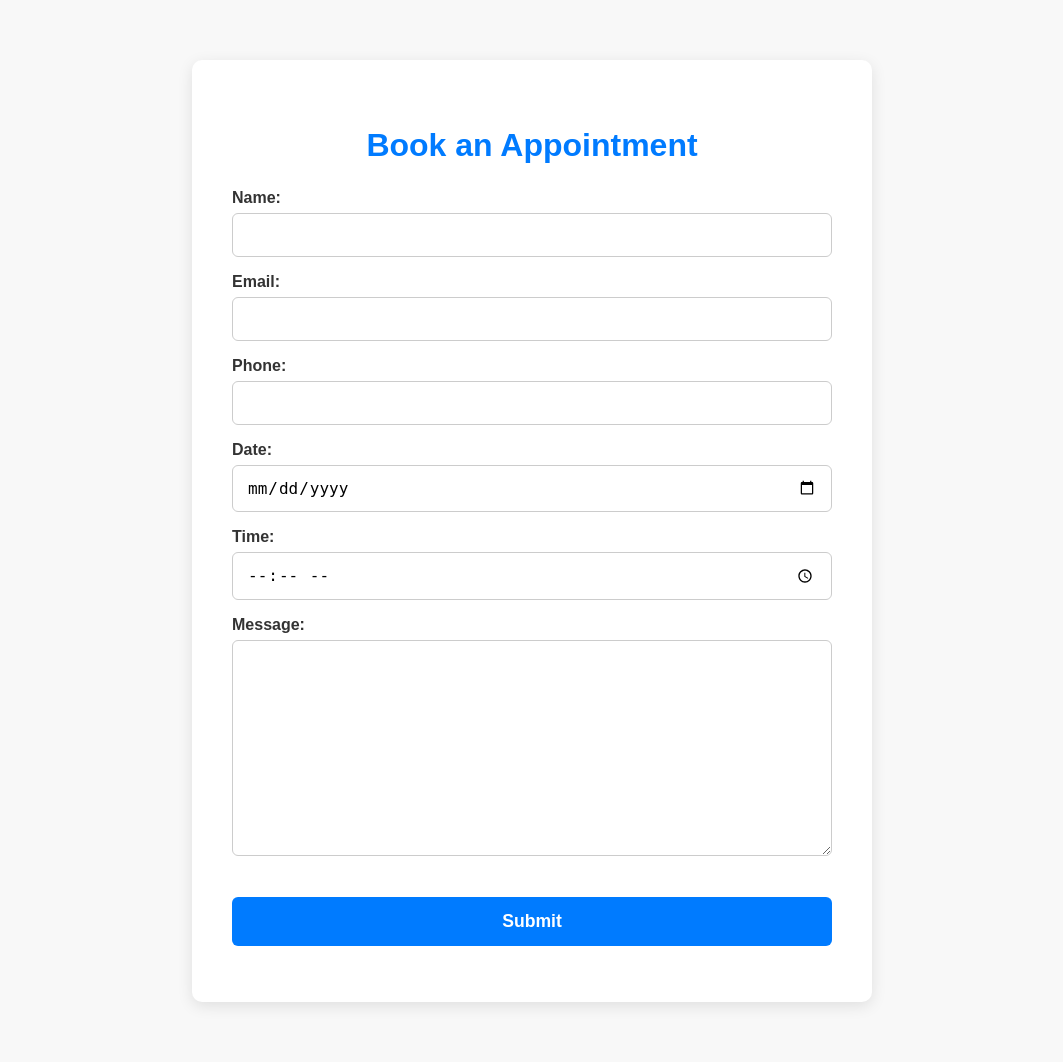
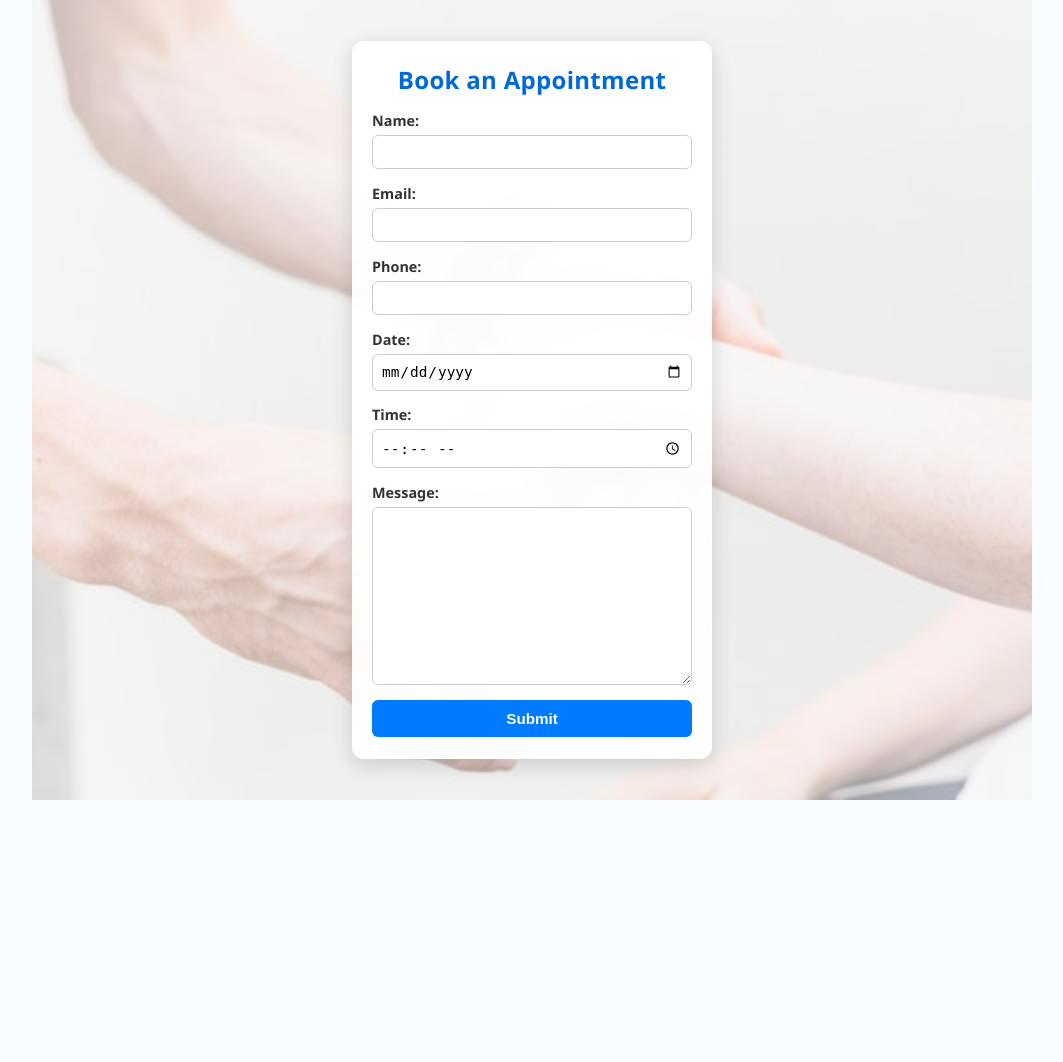
Before and after one commit to godwinumosen/cecy, a Django app: page /book/ in a window 1280 px wide. Shown: the whole page, without its empty margins (108-1171 px from the left). After the commit the page ends 800 px from the top, so only its background shows below. Run offline with Django 5.2, Linux system fonts and the light colour scheme.

```diff
--- a/templates/ce_cypharm/book_appointment.html
+++ b/templates/ce_cypharm/book_appointment.html
@@ -1,108 +1,124 @@
+{% load static %}
 <html>
 <head>
   <title>Book an Appointment</title>
   <meta name="viewport" content="width=device-width, initial-scale=1.0">
-
   <style>
-        /* General Styling */
-        body {
-            font-family: Arial, sans-serif;
-            background: #f8f8f8;
+    * {
+      box-sizing: border-box;
       margin: 0;
       padding: 0;
     }
 
+    body {
+      font-family: 'Segoe UI', Arial, sans-serif;
+      background: url("{% static 'img/images/blog-1.jpg' %}") no-repeat center center;
+      background-size: contain;
+      background-attachment: fixed;
+      background-color: #f2f8ff;
+      min-height: 100vh;
+      display: flex;
+      align-items: center;
+      justify-content: center;
+      padding: 20px;
+      position: relative;
+    }
+
+    .overlay {
+      position: absolute;
+      inset: 0;
+      background: rgba(255, 255, 255, 0.6);
+      z-index: 0;
+    }
+
     .container {
-            max-width: 600px;
-            width: 90%;
-            margin: 60px auto;
-            background: white;
-            padding: 40px;
-            border-radius: 10px;
-            box-shadow: 0 4px 15px rgba(0,0,0,0.1);
-            transition: all 0.3s ease;
+      position: relative;
+      z-index: 1;
+      max-width: 360px; /* 👈 smaller width */
+      width: 100%;
+      background: rgba(255, 255, 255, 0.95);
+      border-radius: 12px;
+      box-shadow: 0 6px 20px rgba(0, 0, 0, 0.15);
+      padding: 22px 20px; /* 👈 reduced padding */
+      backdrop-filter: blur(6px);
+      animation: fadeIn 0.8s ease;
     }
 
     h2 {
       text-align: center;
-            color: #007bff;
-            font-size: 2rem;
-            margin-bottom: 25px;
+      color: #0069d9;
+      font-size: 1.5rem; /* 👈 smaller heading */
+      margin-bottom: 15px;
+      letter-spacing: 0.3px;
+    }
+
+    /* Add a little space above first label (Name) */
+    .container form label:first-of-type {
+      margin-top: 15px;
+      display: block;
     }
 
     label {
       display: block;
-            margin-top: 15px;
-            font-weight: bold;
-            font-size: 1rem;
+      margin-top: 10px;
+      font-weight: 600;
+      font-size: 0.9rem; /* 👈 slightly smaller font */
       color: #333;
     }
 
     input, textarea, select {
       width: 100%;
-            padding: 12px 14px;
-            margin-top: 6px;
+      padding: 8px;
+      margin-top: 5px;
       border: 1px solid #ccc;
       border-radius: 6px;
-            font-size: 1rem;
-            box-sizing: border-box;
+      font-size: 0.9rem; /* 👈 smaller text */
+      transition: all 0.2s ease;
     }
 
     input:focus, textarea:focus, select:focus {
       border-color: #007bff;
+      box-shadow: 0 0 5px rgba(0, 123, 255, 0.3);
       outline: none;
-            box-shadow: 0 0 4px rgba(0,123,255,0.3);
     }
 
     button {
       width: 100%;
-            margin-top: 25px;
-            padding: 14px;
+      margin-top: 15px;
+      padding: 10px;
       background: #007bff;
       color: white;
-            font-size: 1.1rem;
+      font-size: 0.95rem;
       font-weight: bold;
       border: none;
       border-radius: 6px;
       cursor: pointer;
-            transition: background 0.3s ease;
+      transition: background 0.3s ease, transform 0.1s;
     }
 
     button:hover {
       background: #0056b3;
+      transform: translateY(-1px);
     }
 
-        /* ✅ Responsive for Mobile */
-        @media (max-width: 600px) {
-            body {
-                background: white;
+    @keyframes fadeIn {
+      from { opacity: 0; transform: translateY(15px); }
+      to { opacity: 1; transform: translateY(0); }
     }
 
+    @media (max-width: 600px) {
       .container {
-                width: 95%;
-                margin: 20px auto;
-                padding: 25px;
-                border-radius: 0;
-                box-shadow: none;
+        max-width: 90%;
+        padding: 18px;
       }
-
       h2 {
-                font-size: 1.7rem;
-            }
-
-            input, textarea, select {
-                font-size: 1.05rem;
-                padding: 14px;
-            }
-
-            button {
-                font-size: 1.1rem;
-                padding: 15px;
+        font-size: 1.3rem;
       }
     }
   </style>
 </head>
 <body>
+  <div class="overlay"></div>
   <div class="container">
     <h2>Book an Appointment</h2>
     <form method="POST">
```
Also changed, not shown: templates/ce_cypharm/home.html (+2 -8 lines), static/img/images/blog-1.jpg (added). Lines whose indentation alone changed are shown as unchanged.
